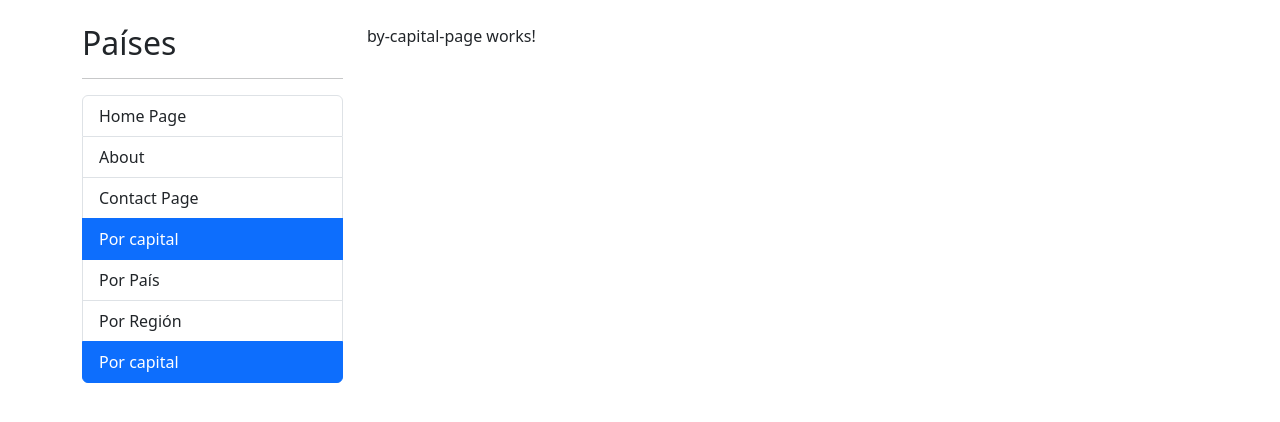
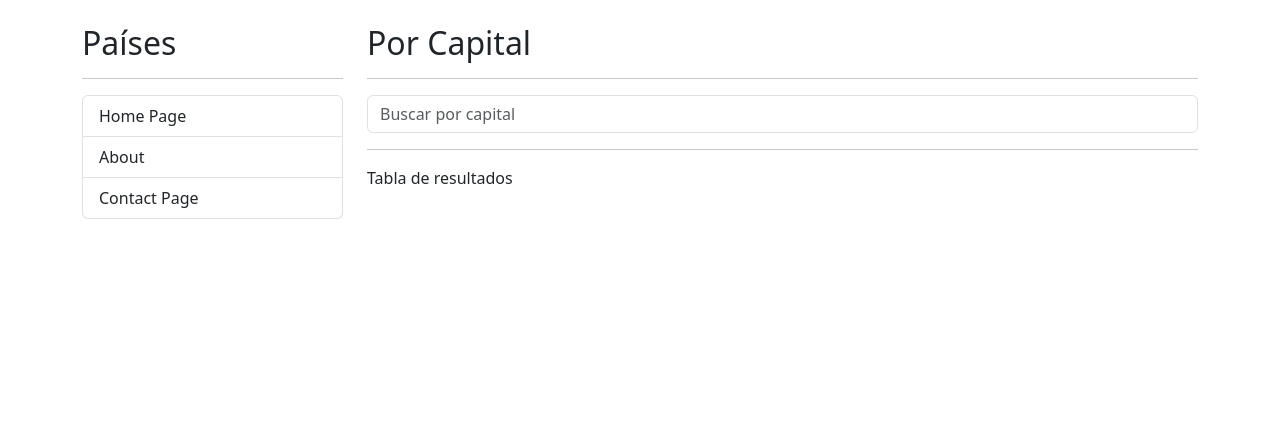
Before and after one commit to Sgonzalezf97/Angular-countryApp, an Angular app: page /countries/by-capital in a window 1280 px wide. Shown: the top 422 px of the page. Built offline with nearby package versions, Linux system fonts and the light colour scheme.

Commit message:
aasiganación de eventos para la busqueda

```diff
--- a/src/app/countries/countries-routing.module.ts
+++ b/src/app/countries/countries-routing.module.ts
@@ -19,6 +19,10 @@ const routes: Routes=[
     component: ByRegionPageComponent
   },
   {
+    path:'**',
+    redirectTo: 'by-capital'
+  },
+  {
     path:'by/:id',
     component: CountryPageComponent
   }
--- a/src/app/countries/countries.module.ts
+++ b/src/app/countries/countries.module.ts
@@ -5,6 +5,7 @@ import { ByCountryPageComponent } from './pages/by-country-page/by-country-page.
 import { ByRegionPageComponent } from './pages/by-region-page/by-region-page.component';
 import { CountryPageComponent } from './pages/country-page/country-page.component';
 import { CountriesRoutingModule } from './countries-routing.module';
+import { SharedModule } from '../shared/shared.module';
 
 
 
@@ -17,7 +18,8 @@ import { CountriesRoutingModule } from './countries-routing.module';
   ],
   imports: [
     CommonModule,
-    CountriesRoutingModule
+    CountriesRoutingModule,
+    SharedModule
   ]
 })
 export class CountriesModule { }
--- a/src/app/countries/pages/by-capital-page/by-capital-page.component.html
+++ b/src/app/countries/pages/by-capital-page/by-capital-page.component.html
@@ -1 +1,16 @@
-<p>by-capital-page works!</p>
+<h2>Por Capital</h2>
+<hr>
+<div class="row">
+  <div class="col">
+    <shared-search-box
+      (onValue)="searchByCapital($event)"
+      placeholder="Buscar por capital">
+    </shared-search-box>
+  </div>
+</div>
+<hr>
+<div class="row">
+  <div class="col">
+    Tabla de resultados
+  </div>
+</div>
--- a/src/app/countries/pages/by-capital-page/by-capital-page.component.ts
+++ b/src/app/countries/pages/by-capital-page/by-capital-page.component.ts
@@ -1,4 +1,4 @@
-import { Component } from '@angular/core';
+import { Component, EventEmitter, Output } from '@angular/core';
 
 @Component({
   selector: 'countries-by-capital-page',
@@ -7,4 +7,9 @@ import { Component } from '@angular/core';
 })
 export class ByCapitalPageComponent {
 
+  searchByCapital (term:string){
+    console.log("Desde ByCapitalCage")
+    console.log(term)
+  }
+
 }
--- /dev/null
+++ b/src/app/shared/components/search-box/search-box.component.html
@@ -0,0 +1,9 @@
+<input
+  [placeholder]="placeholder"
+  type="text" placeholder="Buscar por capital"
+  class="form-control"
+  (keyup.enter)="emitValue(txtInput.value)"
+  #txtInput
+  >
+
+  <!-- (keyup.enter)="searchByCapital()" -->
--- /dev/null
+++ b/src/app/shared/components/search-box/search-box.component.ts
@@ -0,0 +1,19 @@
+import { Component, EventEmitter, Input, Output } from '@angular/core';
+
+@Component({
+  selector: 'shared-search-box',
+  templateUrl: './search-box.component.html',
+  styles: ``
+})
+export class SearchBoxComponent {
+  @Input()
+  public placeholder: string=""
+
+  @Output()
+  public onValue = new EventEmitter<string>();
+
+  public emitValue(value:string):void{
+    this.onValue.emit(value)
+  }
+
+}
--- a/src/app/shared/components/side-bar/side-bar.component.html
+++ b/src/app/shared/components/side-bar/side-bar.component.html
@@ -17,7 +17,7 @@
     class="list-group-item">
     Contact Page
   </li>
-  <li routerLink="countries/by-capital"
+  <!-- <li routerLink="countries/by-capital"
     routerLinkActive="active"
     class="list-group-item">
     Por capital
@@ -36,5 +36,5 @@
     routerLinkActive="active"
     class="list-group-item">
     Por capital
-  </li>
+  </li> -->
 </ul>
--- a/src/app/shared/shared.module.ts
+++ b/src/app/shared/shared.module.ts
@@ -5,6 +5,7 @@ import { AboutPageComponent } from './pages/about-page/about-page.component';
 import { SideBarComponent } from './components/side-bar/side-bar.component';
 import { RouterModule } from '@angular/router';
 import { ContactPageComponent } from './pages/contact-page/contact-page.component';
+import { SearchBoxComponent } from './components/search-box/search-box.component';
 
 
 
@@ -14,6 +15,7 @@ import { ContactPageComponent } from './pages/contact-page/contact-page.componen
     HomePageComponent,
     SideBarComponent,
     ContactPageComponent,
+    SearchBoxComponent,
   ],
   imports: [
     CommonModule,
@@ -23,7 +25,8 @@ import { ContactPageComponent } from './pages/contact-page/contact-page.componen
     AboutPageComponent,
     HomePageComponent,
     SideBarComponent,
-    ContactPageComponent
+    ContactPageComponent,
+    SearchBoxComponent
   ]
 })
 export class SharedModule { }
```
Also changed, not shown: src/app/app-routing.module.ts (+4 -4 lines).
